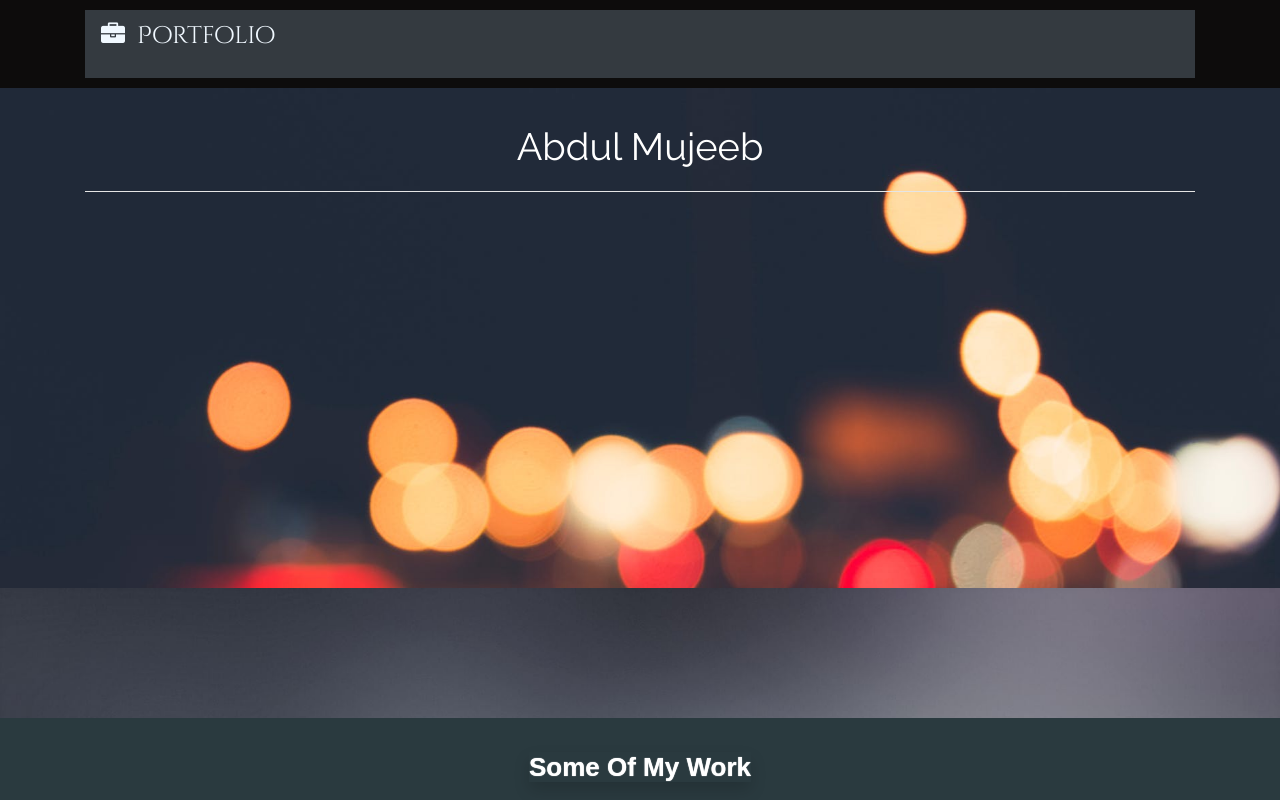
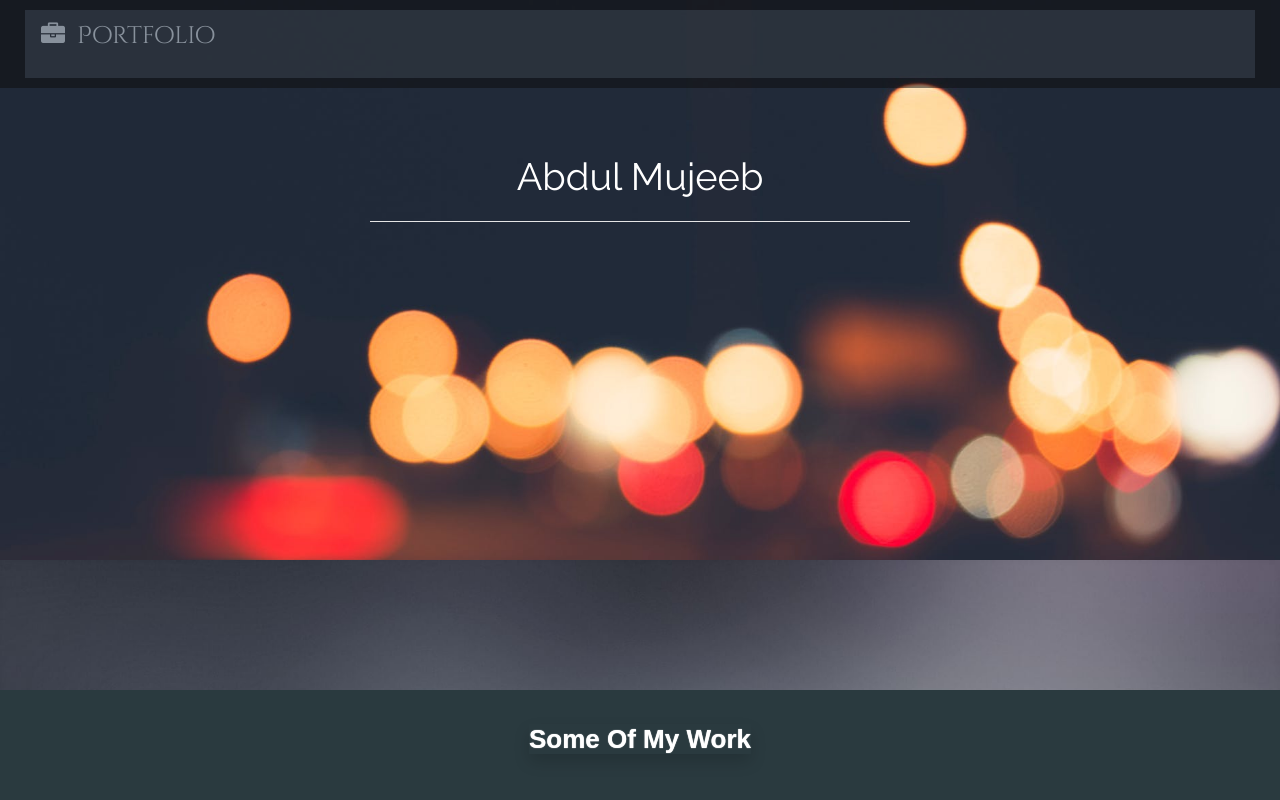
Before and after one commit to mistermj/mistermj.github.io, a plain HTML site: page index.html in a window 1280 px wide. Shown: the top 800 px of the page. Drawn offline with nearby package versions, Linux system fonts and the light colour scheme.

Commit message:
better padding

```diff
--- a/css/resume.css
+++ b/css/resume.css
@@ -5,6 +5,7 @@
 	font-family: 'Cinzel Decorative', cursive;
 	font-size: 24px;
 	padding: 10px;
+	opacity: 0.5;
 	/*box-shadow: 0px 1px 2px 1px black;*/
 }
 .buttonOne  {
@@ -14,8 +15,7 @@
 .intro-panel {
 	background: url('../images/blur.jpg') no-repeat;
 	background-size:cover;
-	padding: 0px 40px 10px 40px;
-	min-height: 500px;
+	min-height: 560px;
 	min-width: auto;
 }
 .laravel  {
@@ -73,7 +73,7 @@
 	padding-bottom: 30px;
 }
 .padtop {
-	padding-top: 30px;
+	padding-top: 60px;
 }
 .padtop1 {
 	margin-top: 50px;
--- a/index.html
+++ b/index.html
@@ -25,8 +25,12 @@
 </head>
 <body>
 
+
+
+	<div class="intro-panel">
+
 		<div class="dark-navbar">
-		<div class="container">
+			<div class="container-fluid">
 				<div class="row">
 					<div class="col-sm-12">
 						<nav class="navbar navbar-expand-lg navbar-dark bg-dark">
@@ -38,12 +42,10 @@
 				</div>
 			</div>
 		</div>
-
-
-	<div class="intro-panel">
 		<div class="container">
 			<div class="row">
-				<div class="col-sm-12">
+				<div class="col-sm-3"></div>
+				<div class="col-sm-6 padbot">
 					<center>
 
 						<p class="laravel padtop" style="color: white; font-size: 38px;">Abdul Mujeeb</p>
@@ -51,6 +53,7 @@
 						<p class="laravel" style="font-size: 34px;"></p>
 					</center>
 				</div>
+				<div class="col-sm-3"></div>
 			</div>
 		</div>
 	</div>
```
Lines whose indentation alone changed are shown as unchanged.
